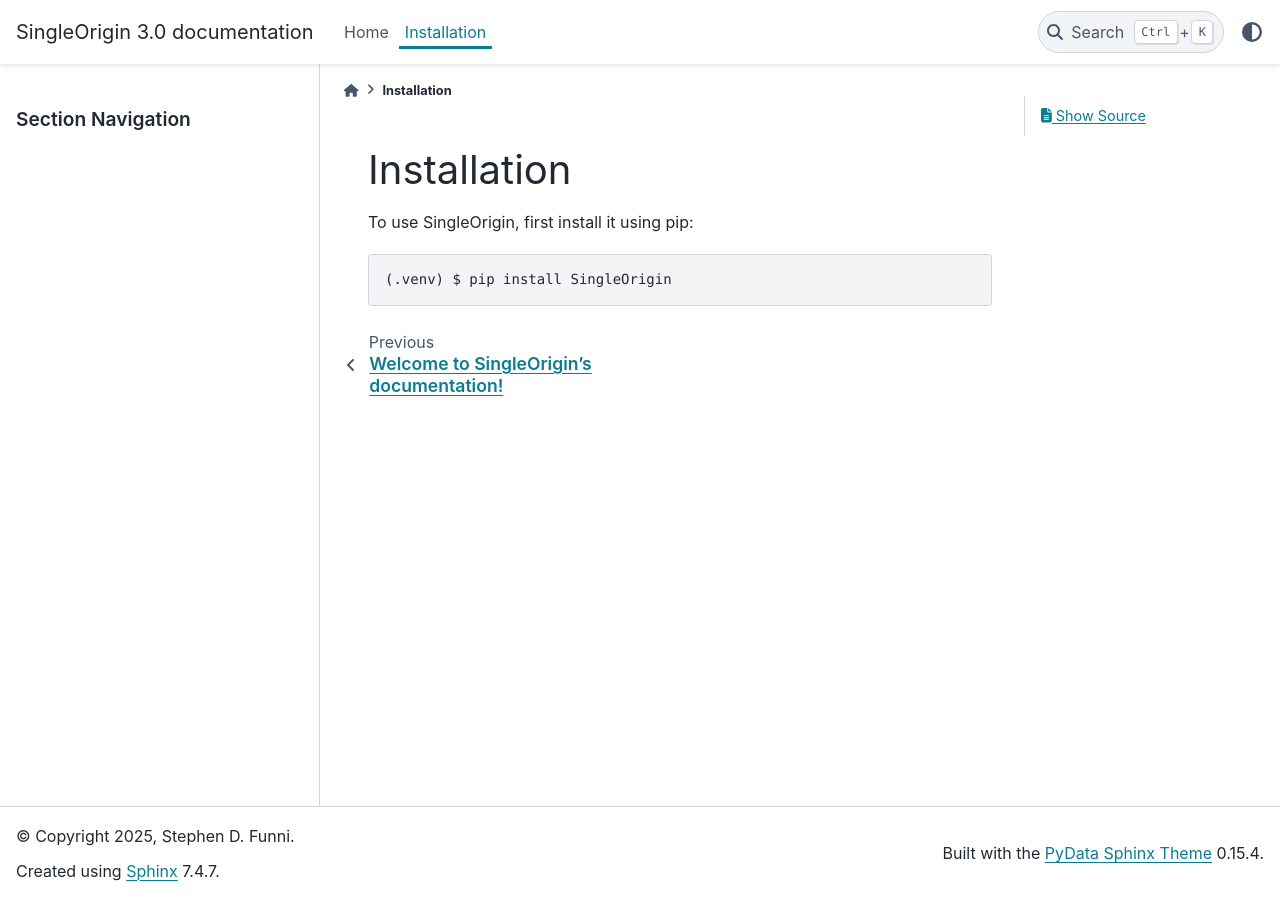
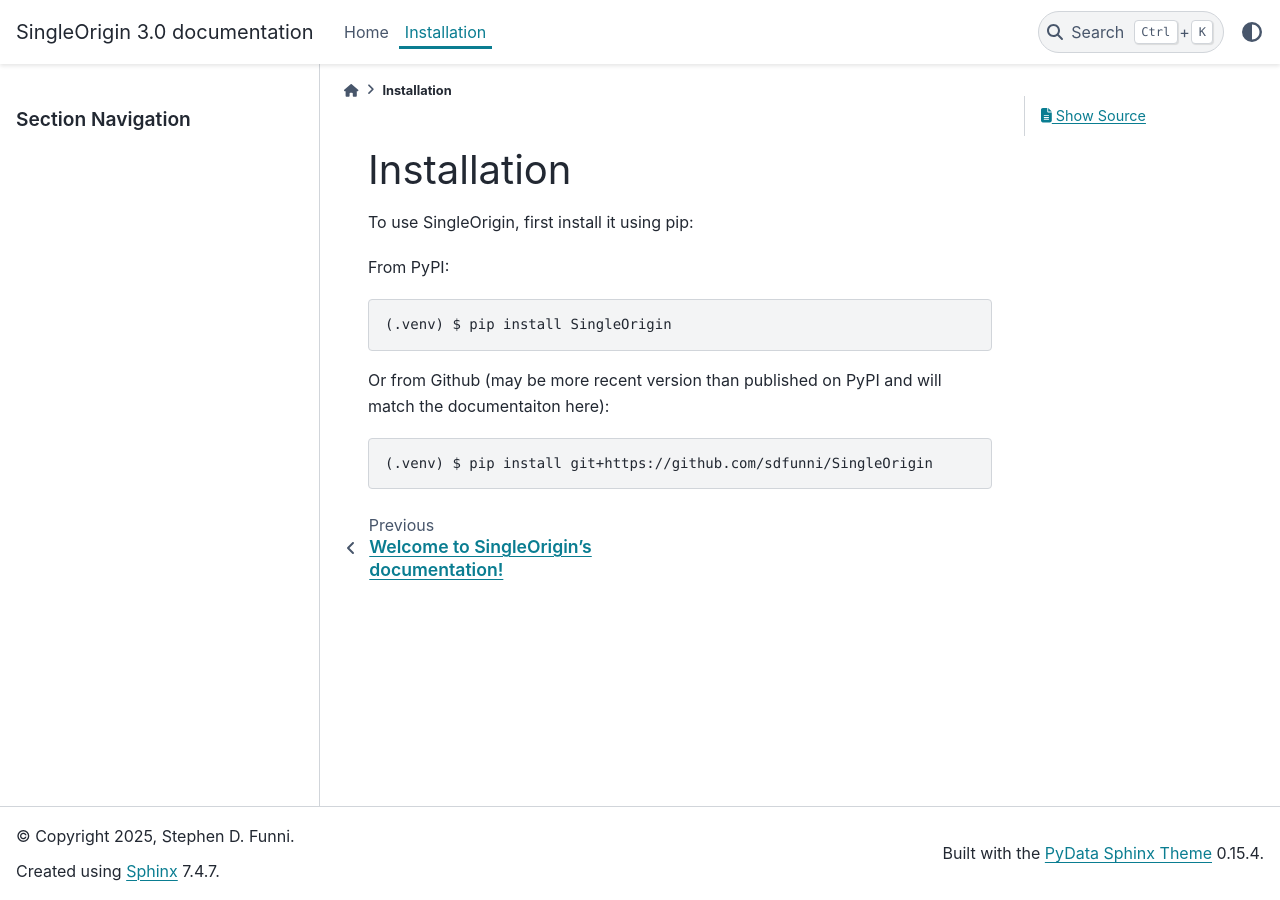
Before and after one commit to sdfunni/SingleOrigin, a Sphinx documentation site: the page built from docs/installation.rst, in a window 1280 px wide. Built offline with Sphinx 7.4.7 and the PyData theme 0.15.4, drawn with Linux system fonts in a browser that asks for light colours.

Commit message:
Update installation.rst

```diff
--- a/docs/installation.rst
+++ b/docs/installation.rst
@@ -3,6 +3,14 @@
 
 To use SingleOrigin, first install it using pip:
 
+From PyPI:
+
 .. code-block:: console
 
    (.venv) $ pip install SingleOrigin
+
+Or from Github (may be more recent version than published on PyPI and will match the documentaiton here):
+
+.. code-block:: console
+
+   (.venv) $ pip install git+https://github.com/sdfunni/SingleOrigin
```
